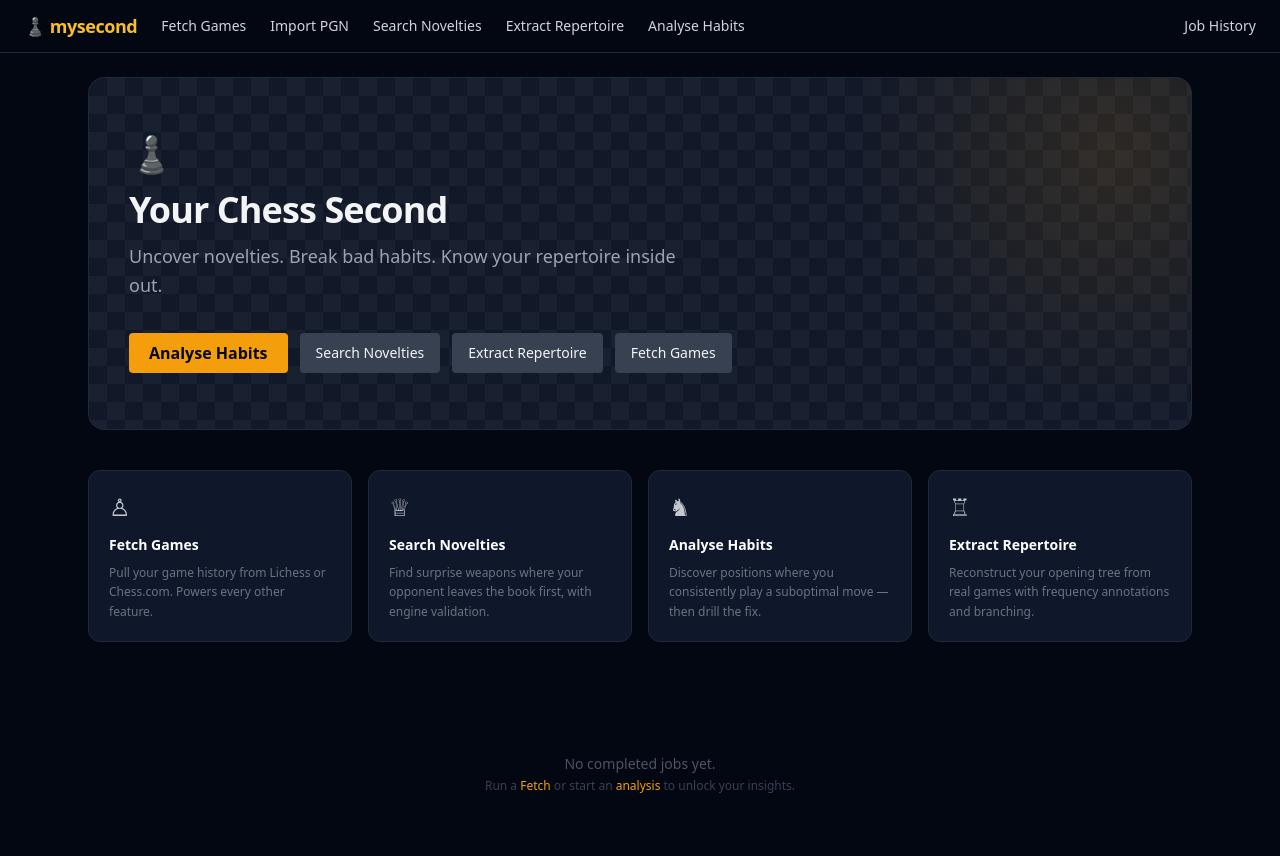
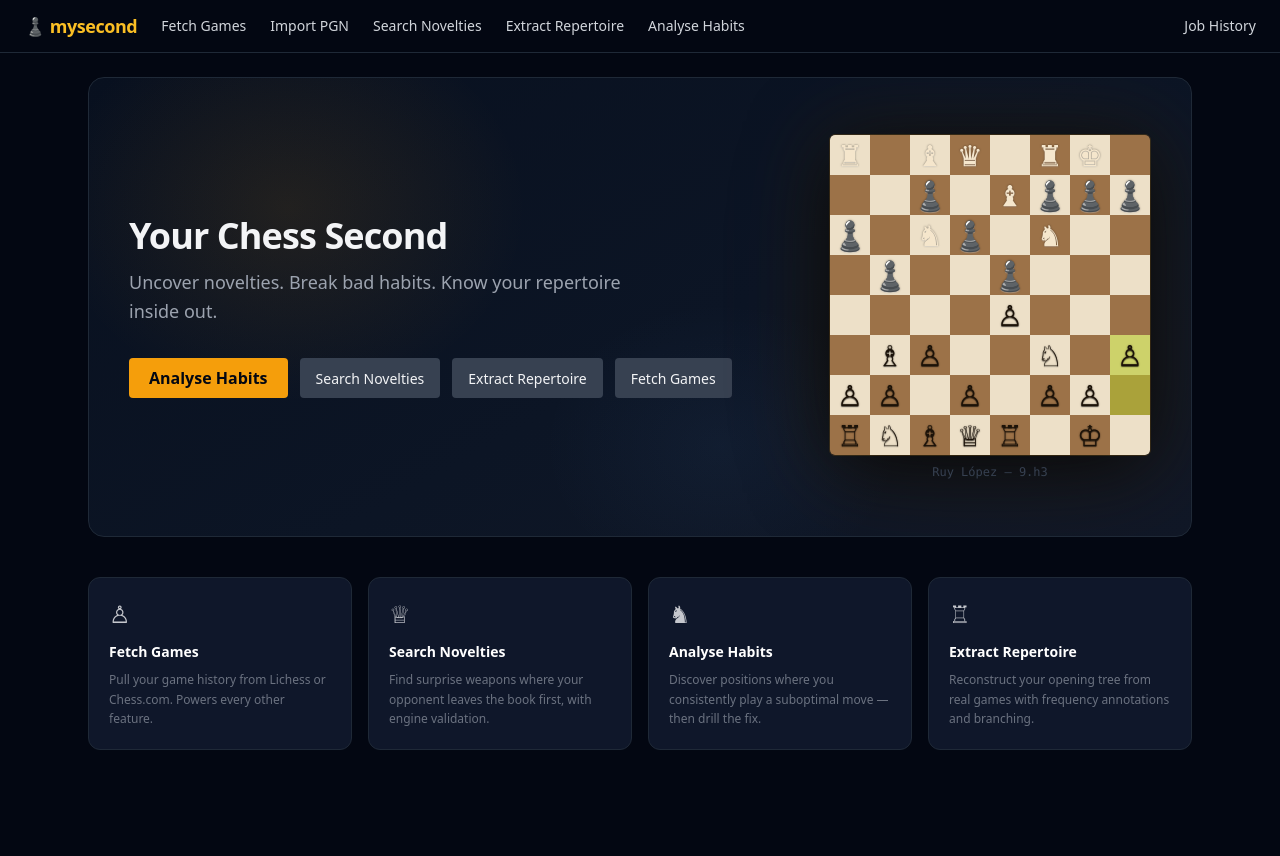
Before and after one commit to avigold/my-second, a Flask app: page / in a window 1280 px wide. Shown: the top 856 px of the page. Before the commit the page ends 793 px from the top, so only its background shows below. Run offline with Flask 3, Linux system fonts and the light colour scheme; data that the repository does not hold is empty; some libraries are stand-ins or nearby versions.

Commit message:
Improve hero section: real chess board, richer background
- Replace flat repeating-conic checkered background with a dark atmospheric gradient + amber/blue radial glows
- Remove pawn emoji from hero
- Add a 320px decorative chess board (Ruy López, 9.h3) rendered via JS on the right side of a two-column flex layout
- Subtle game label beneath the board

Co-Authored-By: Claude Sonnet 4.6 <noreply@anthropic.com>

```diff
--- a/web/templates/dashboard.html
+++ b/web/templates/dashboard.html
@@ -6,18 +6,25 @@
 {% block content %}
 
 <!-- ─── Hero ─────────────────────────────────────────────────────── -->
-<section class="relative rounded-2xl overflow-hidden border border-gray-800 bg-gray-900 px-10 py-14 mb-10">
-  <!-- Subtle chess-board background -->
-  <div class="absolute inset-0 pointer-events-none"
-       style="background-image:repeating-conic-gradient(rgba(255,255,255,0.035) 0% 25%,transparent 0% 50%);background-size:36px 36px;"></div>
-  <!-- Amber radial glow, top-right -->
-  <div class="absolute top-0 right-0 w-96 h-96 pointer-events-none"
-       style="background:radial-gradient(circle at 80% 20%, rgba(245,158,11,0.12) 0%, transparent 60%);"></div>
+<section class="relative rounded-2xl overflow-hidden border border-gray-800 mb-10"
+         style="background:linear-gradient(150deg,#08101f 0%,#0c1525 55%,#111827 100%);">
+  <!-- Amber glow, upper-left -->
+  <div class="absolute pointer-events-none"
+       style="top:-100px;left:-80px;width:560px;height:460px;
+              background:radial-gradient(ellipse,rgba(245,158,11,0.10) 0%,transparent 60%);
+              border-radius:50%;"></div>
+  <!-- Blue accent, lower-centre -->
+  <div class="absolute pointer-events-none"
+       style="bottom:-80px;right:260px;width:420px;height:340px;
+              background:radial-gradient(ellipse,rgba(96,165,250,0.05) 0%,transparent 60%);
+              border-radius:50%;"></div>
 
-  <div class="relative z-10">
-    <div class="text-amber-400 text-4xl mb-4 select-none">♟</div>
+  <div class="relative z-10 flex items-center gap-10 px-10 py-14">
+
+    <!-- Text + CTAs -->
+    <div class="flex-1 min-w-0">
       <h1 class="text-4xl font-bold tracking-tight mb-3">Your Chess Second</h1>
-    <p class="text-gray-400 text-lg mb-8 max-w-xl leading-relaxed">
+      <p class="text-gray-400 text-lg mb-8 max-w-lg leading-relaxed">
         Uncover novelties. Break bad habits. Know your repertoire inside out.
       </p>
       <div class="flex flex-wrap gap-3">
@@ -26,6 +33,15 @@
         <a href="/repertoire" class="btn-secondary">Extract Repertoire</a>
         <a href="/fetch"      class="btn-secondary">Fetch Games</a>
       </div>
+    </div>
+
+    <!-- Decorative chess board (rendered by JS) -->
+    <div class="shrink-0 hidden lg:block"
+         style="filter:drop-shadow(0 12px 40px rgba(0,0,0,0.85)) drop-shadow(0 0 40px rgba(245,158,11,0.10));">
+      <div id="hero-board" style="border-radius:6px;overflow:hidden;border:1px solid rgba(245,158,11,0.15);"></div>
+      <p class="text-center text-gray-700 text-xs mt-2 font-mono select-none">Ruy López — 9.h3</p>
+    </div>
+
   </div>
 </section>
 
@@ -175,6 +191,17 @@ function renderMiniBoard(fen, orig, dest, size = 128) {
        + `border-radius:4px;overflow:hidden;box-shadow:0 2px 10px rgba(0,0,0,0.5);">`
        + cellsHtml + `</div>`;
 }
+
+// ─── Hero board ────────────────────────────────────────────────────────────
+// Ruy López main line after 9.h3 — h-pawn just advanced from h2→h3
+(function () {
+  const el = document.getElementById('hero-board');
+  if (!el) return;
+  el.innerHTML = renderMiniBoard(
+    'r1bq1rk1/2p1bppp/p1np1n2/1p2p3/4P3/1BP2N1P/PP1P1PP1/RNBQR1K1 w - - 0 10',
+    'h2', 'h3', 320
+  );
+})();
 
 // ─── Eval bar ──────────────────────────────────────────────────────────────
 function evalBar(gapCp) {
```
Lines whose indentation alone changed are shown as unchanged.
